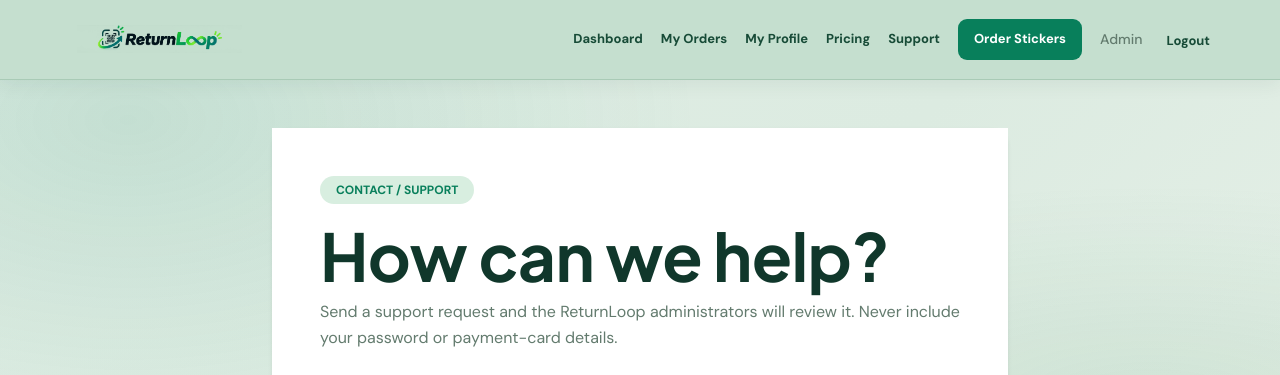
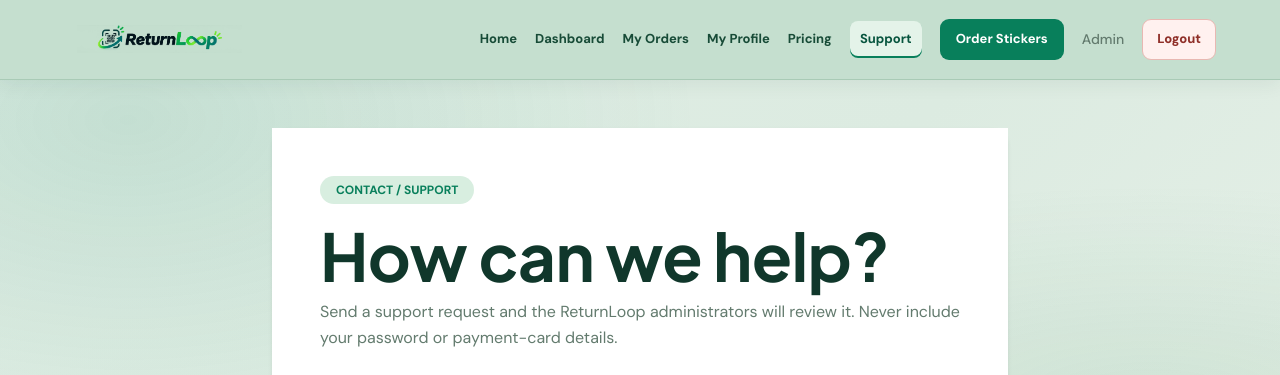
Before and after one commit to fasihurrehm1991-gif/returnloop, a Django app: page /contact/ in a window 1280 px wide. Shown: the top 375 px of the page. Run offline with Django 5.2, Linux system fonts and the light colour scheme; the visitor is signed in with stand-in values (Sample User, id 1).

Commit message:
Highlight active page and style logout control
Add current-page navigation state, a home link, and a distinct bold logout button.

Co-authored-by: Copilot <223556219+Copilot@users.noreply.github.com>

```diff
--- a/qr_lost_found/static/css/style.css
+++ b/qr_lost_found/static/css/style.css
@@ -137,6 +137,34 @@ select {
 .site-header nav a:hover,
 .nav-button:hover {
     color: #07865c;
+}
+
+.site-header nav a.nav-current:not(.order-nav-button) {
+    padding: 8px 10px;
+    border-radius: 8px;
+    background: #e4f3e9;
+    color: #07543e;
+    box-shadow: inset 0 -2px #087f5b;
+}
+
+.site-header nav a.order-nav-button.nav-current {
+    background: #07543e !important;
+    box-shadow: 0 0 0 3px #a8d7ba;
+}
+
+.site-header nav .logout-nav-button {
+    padding: 9px 14px;
+    border: 1px solid #e8b8b2;
+    border-radius: 9px;
+    background: #fff1ef;
+    color: #8f2f28;
+    font-size: 13px;
+    font-weight: 800;
+}
+
+.site-header nav .logout-nav-button:hover {
+    background: #fce1de;
+    color: #7e211b;
 }
 
 .site-header nav form {
--- a/qr_lost_found/templates/base.html
+++ b/qr_lost_found/templates/base.html
@@ -40,28 +40,40 @@
 
             {% if user.is_authenticated %}
 
-                <a href="{% url 'dashboard' %}">
+                <a href="{% url 'home' %}"
+                   {% if request.resolver_match.url_name == 'home' %}aria-current="page"{% endif %}
+                   class="{% if request.resolver_match.url_name == 'home' %}nav-current{% endif %}">
+                    Home
+                </a>
+
+                <a href="{% url 'dashboard' %}"
+                   {% if request.resolver_match.url_name == 'dashboard' %}aria-current="page" class="nav-current"{% endif %}>
                     Dashboard
                 </a>
 
-                <a href="{% url 'my_orders' %}">
+                <a href="{% url 'my_orders' %}"
+                   {% if request.resolver_match.url_name == 'my_orders' %}aria-current="page" class="nav-current"{% endif %}>
                     My Orders
                 </a>
 
-                <a href="{% url 'profile' %}">
+                <a href="{% url 'profile' %}"
+                   {% if request.resolver_match.url_name == 'profile' %}aria-current="page" class="nav-current"{% endif %}>
                     My Profile
                 </a>
 
-                <a href="{% url 'pricing' %}">
+                <a href="{% url 'pricing' %}"
+                   {% if request.resolver_match.url_name == 'pricing' %}aria-current="page" class="nav-current"{% endif %}>
                     Pricing
                 </a>
 
-                <a href="{% url 'contact' %}">
+                <a href="{% url 'contact' %}"
+                   {% if request.resolver_match.url_name == 'contact' %}aria-current="page" class="nav-current"{% endif %}>
                     Support
                 </a>
 
                 <a href="{% url 'place_order' %}"
-                   class="order-nav-button">
+                   class="order-nav-button {% if request.resolver_match.url_name == 'place_order' %}nav-current{% endif %}"
+                   {% if request.resolver_match.url_name == 'place_order' %}aria-current="page"{% endif %}>
 
                     Order Stickers
 
@@ -77,7 +89,7 @@
 
                     {% csrf_token %}
 
-                    <button class="nav-button" type="submit">
+                    <button class="nav-button logout-nav-button" type="submit">
                         Logout
                     </button>
 
@@ -85,19 +97,33 @@
 
             {% else %}
 
-                <a href="{% url 'about' %}">
+                <a href="{% url 'home' %}"
+                   {% if request.resolver_match.url_name == 'home' %}aria-current="page"{% endif %}
+                   class="{% if request.resolver_match.url_name == 'home' %}nav-current{% endif %}">
+                    Home
+                </a>
+
+                <a href="{% url 'about' %}"
+                   {% if request.resolver_match.url_name == 'about' %}aria-current="page"{% endif %}
+                   class="{% if request.resolver_match.url_name == 'about' %}nav-current{% endif %}">
                     About
                 </a>
 
-                <a href="{% url 'pricing' %}">
+                <a href="{% url 'pricing' %}"
+                   {% if request.resolver_match.url_name == 'pricing' %}aria-current="page"{% endif %}
+                   class="{% if request.resolver_match.url_name == 'pricing' %}nav-current{% endif %}">
                     Pricing
                 </a>
 
-                <a href="{% url 'contact' %}">
+                <a href="{% url 'contact' %}"
+                   {% if request.resolver_match.url_name == 'contact' %}aria-current="page"{% endif %}
+                   class="{% if request.resolver_match.url_name == 'contact' %}nav-current{% endif %}">
                     Support
                 </a>
 
-                <a href="{% url 'login' %}" class="nav-login-button">
+                <a href="{% url 'login' %}"
+                   class="nav-login-button {% if request.resolver_match.url_name == 'login' %}nav-current{% endif %}"
+                   {% if request.resolver_match.url_name == 'login' %}aria-current="page"{% endif %}>
                     Log in
                 </a>
             {% endif %}
```
Also changed, not shown: qr_lost_found/core/tests.py (+24 -0 lines).
